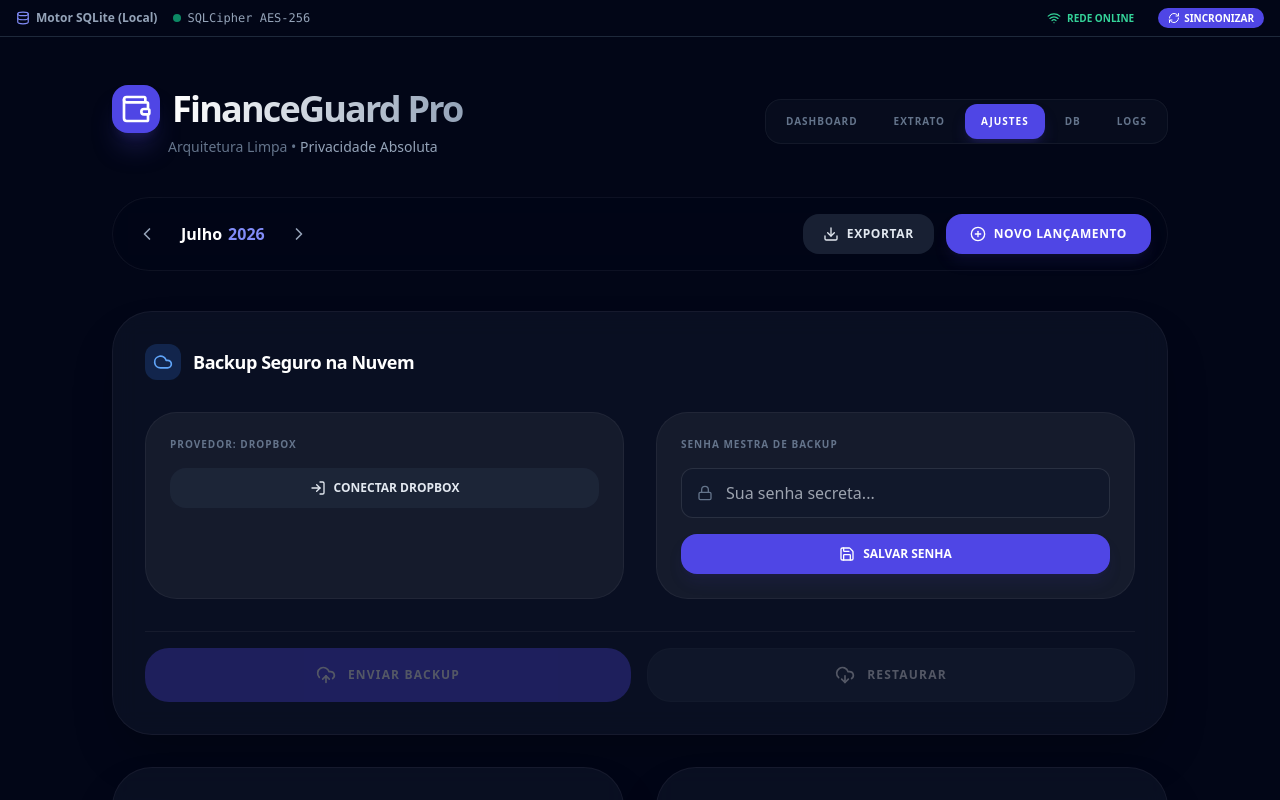
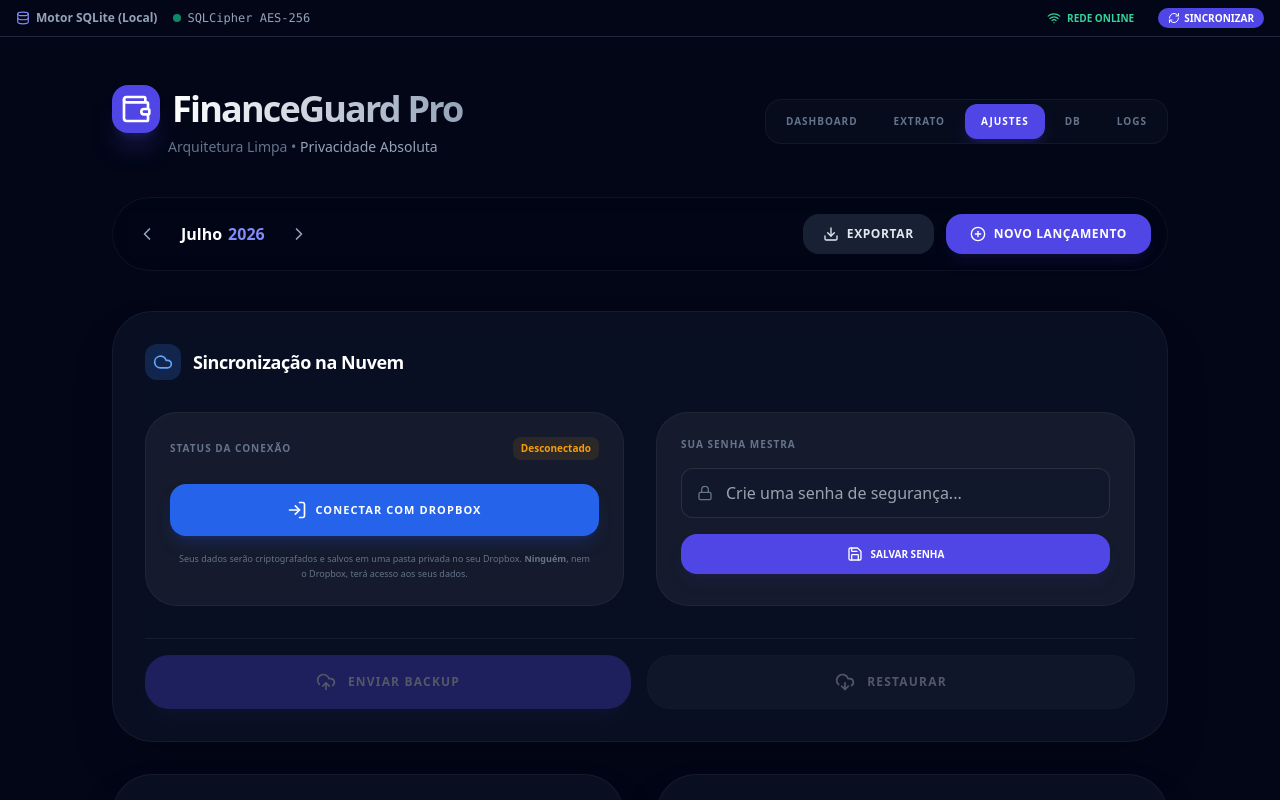
Before and after one commit to feliperibeirospn/financeguard, a React (Vite) app: page / in a window 1280 px wide. Both pictures are taken after a click on the button "AJUSTES". Shown: the top 800 px of the page. Built offline with nearby package versions, Linux system fonts and the light colour scheme.

Commit message:
adicionado feature, salvar backup e recuperar via dropbox api

```diff
--- a/src/infrastructure/datasources/storage/sqliteStorage.ts
+++ b/src/infrastructure/datasources/storage/sqliteStorage.ts
@@ -36,6 +36,7 @@ export interface SqliteDatabase {
     aiManageCategories?: boolean;
     backupConfig?: {
       dropboxToken?: string;
+      dropboxAppKey?: string;
       backupPassword?: string;
       lastCloudBackup?: string;
     };
--- /dev/null
+++ b/src/infrastructure/utils/dropboxOAuth.ts
@@ -0,0 +1,53 @@
+import { DropboxAuth } from 'dropbox';
+
+// Sua chave oficial registrada no Dropbox Console
+const CLIENT_ID = 'npc2tq3cd3vhad6';
+
+/**
+ * Retorna a URL de redirecionamento baseada no ambiente.
+ */
+const getRedirectUri = () => {
+  if (window.location.origin.includes('localhost') && !window.location.port) {
+     return 'http://localhost/';
+  }
+  return window.location.origin + '/';
+};
+
+/**
+ * Inicia o fluxo OAuth2 transparente para o usuário leigo.
+ * Corrigido: Para response_type 'token', o token_access_type deve ser 'online'.
+ */
+export const startDropboxAuth = async () => {
+  const dbxAuth = new DropboxAuth({ clientId: CLIENT_ID });
+  const redirectUri = getRedirectUri();
+
+  const authUrl = await dbxAuth.getAuthenticationUrl(
+    redirectUri,
+    undefined,
+    'token',
+    'online', // Alterado de 'offline' para 'online' para corrigir o erro de pedido inválido
+    undefined,
+    'none',
+    false
+  );
+
+  window.location.href = authUrl.toString();
+};
+
+/**
+ * Captura o token da URL após o redirecionamento
+ */
+export const getDropboxTokenFromUrl = (): string | null => {
+  const hash = window.location.hash;
+  if (!hash) return null;
+
+  const params = new URLSearchParams(hash.substring(1));
+  const token = params.get('access_token');
+
+  if (token) {
+    window.history.replaceState({}, document.title, window.location.pathname);
+    return token;
+  }
+
+  return null;
+};
--- a/src/presentation/hooks/useFinanceApp.ts
+++ b/src/presentation/hooks/useFinanceApp.ts
@@ -360,7 +360,7 @@ export const useFinanceApp = () => {
       setDb(prev => ({ ...prev, config: { ...prev.config, aiConfig: { provider, apiKey } } }));
       showToast('IA Configurada!', 'success');
     },
-    handleUpdateBackupConfig: (token?: string, password?: string) => {
+    handleUpdateBackupConfig: (token?: string, password?: string, appKey?: string) => {
       setDb(prev => ({
         ...prev,
         config: {
@@ -368,7 +368,8 @@ export const useFinanceApp = () => {
           backupConfig: {
             ...(prev.config.backupConfig || {}),
             ...(token !== undefined ? { dropboxToken: token } : {}),
-            ...(password !== undefined ? { backupPassword: password } : {})
+            ...(password !== undefined ? { backupPassword: password } : {}),
+            ...(appKey !== undefined ? { dropboxAppKey: appKey } : {})
           }
         }
       }));
--- a/src/presentation/pages/admin/Admin.tsx
+++ b/src/presentation/pages/admin/Admin.tsx
@@ -1,5 +1,6 @@
 import { useState } from 'react';
 import { Settings, Plus, Trash2, Save, Target, Tag, Sparkles, CalendarClock, Cloud, Lock, LogIn, DownloadCloud, UploadCloud, Loader2 } from 'lucide-react';
+import { startDropboxAuth } from '../../../infrastructure/utils/dropboxOAuth';
 import type { Category } from '../../../domain/categories/entities/categories';
 import type { AIProvider, Recorrencia } from '../../../infrastructure/datasources/storage/sqliteStorage';
 
@@ -9,13 +10,13 @@ interface AdminPageProps {
   recorrencias: Recorrencia[];
   aiConfig?: { provider: AIProvider, apiKey: string };
   aiManageCategories: boolean;
-  backupConfig?: { dropboxToken?: string, backupPassword?: string, lastCloudBackup?: string };
+  backupConfig?: { dropboxToken?: string, dropboxAppKey?: string, backupPassword?: string, lastCloudBackup?: string };
   isCloudSyncing: boolean;
   onUpdateSavingsTarget: (pct: number) => void;
   onUpdateCategories: (categories: Category[]) => void;
   onUpdateAIConfig: (provider: AIProvider, apiKey: string) => void;
   onUpdateAIManageCategories: (active: boolean) => void;
-  onUpdateBackupConfig: (token?: string, password?: string) => void;
+  onUpdateBackupConfig: (token?: string, password?: string, appKey?: string) => void;
   onAddRecurring: (rec: Omit<Recorrencia, 'id'>) => void;
   onDeleteRecurring: (id: string) => void;
   onDropboxBackup: () => void;
@@ -45,23 +46,14 @@ export const AdminPage = ({
   const [newTarget, setNewTarget] = useState(savingsTargetPct);
   const [editingCategory, setEditingCategory] = useState<Partial<Category> | null>(null);
 
-  // Recurrence States
+  // States
   const [isAddingRec, setIsAddingRec] = useState(false);
   const [recForm, setRecForm] = useState({
     descricao: '', valor: '', categoria_id: categories[0]?.id || '', dia: 1, forma_pagamento: 'dinheiro'
   });
-
-  // IA States
   const [aiProvider, setAiProvider] = useState<AIProvider>(aiConfig?.provider || 'groq');
   const [aiKey, setAiKey] = useState(aiConfig?.apiKey || '');
-
-  // Backup States
   const [backupPass, setBackupPass] = useState(backupConfig?.backupPassword || '');
-
-  const handleConnectDropbox = () => {
-    const token = prompt("Insira seu Access Token do Dropbox (gerado no App Console):");
-    if (token) onUpdateBackupConfig(token);
-  };
 
   const handleSaveRec = () => {
     if (!recForm.descricao || !recForm.valor) return;
@@ -88,41 +80,75 @@ export const AdminPage = ({
   return (
     <div className="space-y-8 animate-in fade-in slide-in-from-bottom-4 duration-700">
 
-      {/* SEÇÃO 1: NUVEM E SEGURANÇA */}
+      {/* SEÇÃO 1: NUVEM E SEGURANÇA (Simplificada para leigos) */}
       <section className="glass-card p-8 rounded-[2.5rem] space-y-8">
         <div className="flex items-center gap-3 mb-2">
           <div className="p-2 bg-blue-500/20 rounded-xl"><Cloud className="text-blue-400 size-5" /></div>
-          <h3 className="font-black text-white text-lg tracking-tight">Backup Seguro na Nuvem</h3>
+          <h3 className="font-black text-white text-lg tracking-tight">Sincronização na Nuvem</h3>
         </div>
 
         <div className="grid grid-cols-1 md:grid-cols-2 gap-8">
-          <div className="space-y-4 p-6 bg-white/5 rounded-[2rem] border border-white/5">
-            <div className="flex justify-between items-center">
-               <label className="text-[10px] font-black text-slate-500 uppercase tracking-widest block">Provedor: Dropbox</label>
-               {backupConfig?.dropboxToken && <span className="text-[10px] font-bold text-emerald-500 bg-emerald-500/10 px-2 py-1 rounded-lg">Conectado</span>}
+          {/* Login Dropbox */}
+          <div className="space-y-4 p-6 bg-white/5 rounded-[2rem] border border-white/5 flex flex-col justify-center">
+            <div className="flex justify-between items-center mb-2">
+               <label className="text-[10px] font-black text-slate-500 uppercase tracking-widest block">Status da Conexão</label>
+               {backupConfig?.dropboxToken ? (
+                 <span className="text-[10px] font-bold text-emerald-500 bg-emerald-500/10 px-2 py-1 rounded-lg">✓ Conectado ao Dropbox</span>
+               ) : (
+                 <span className="text-[10px] font-bold text-amber-500 bg-amber-500/10 px-2 py-1 rounded-lg">Desconectado</span>
+               )}
             </div>
-            <button onClick={handleConnectDropbox} className="btn-secondary w-full py-3 rounded-2xl text-xs font-bold uppercase flex items-center justify-center gap-2">
-              <LogIn className="size-4" /> {backupConfig?.dropboxToken ? 'Trocar Conta' : 'Conectar Dropbox'}
+
+            <button
+              onClick={startDropboxAuth}
+              className="w-full py-4 bg-blue-600 hover:bg-blue-500 text-white rounded-2xl text-[11px] font-black uppercase tracking-widest flex items-center justify-center gap-2 transition-all shadow-lg shadow-blue-900/40 active:scale-95"
+            >
+              <LogIn className="size-5" />
+              {backupConfig?.dropboxToken ? 'Trocar Conta Dropbox' : 'Conectar com Dropbox'}
             </button>
+
+            <p className="text-[9px] text-slate-500 leading-relaxed text-center mt-2 px-2">
+              Seus dados serão criptografados e salvos em uma pasta privada no seu Dropbox.
+              <strong> Ninguém</strong>, nem o Dropbox, terá acesso aos seus dados.
+            </p>
           </div>
 
+          {/* Senha de Backup */}
           <div className="space-y-4 p-6 bg-white/5 rounded-[2rem] border border-white/5">
-            <label className="text-[10px] font-black text-slate-500 uppercase tracking-widest block">Senha Mestra de Backup</label>
+            <label className="text-[10px] font-black text-slate-500 uppercase tracking-widest block">Sua Senha Mestra</label>
             <div className="relative">
-              <input type="password" value={backupPass} onChange={(e) => setBackupPass(e.target.value)} placeholder="Sua senha secreta..." className="w-full bg-slate-900/50 border border-white/10 rounded-xl px-4 py-3 pl-11 text-white focus:outline-none" />
+              <input
+                type="password"
+                value={backupPass}
+                onChange={(e) => setBackupPass(e.target.value)}
+                placeholder="Crie uma senha de segurança..."
+                className="w-full bg-slate-900/50 border border-white/10 rounded-xl px-4 py-3 pl-11 text-white focus:outline-none focus:border-blue-500"
+              />
               <Lock className="absolute left-4 top-1/2 -translate-y-1/2 size-4 text-slate-500" />
             </div>
-            <button onClick={() => onUpdateBackupConfig(undefined, backupPass)} className="btn-primary w-full py-3 rounded-2xl text-xs font-bold uppercase flex items-center justify-center gap-2">
+            <button
+              onClick={() => onUpdateBackupConfig(undefined, backupPass)}
+              className="btn-primary w-full py-3 rounded-2xl text-[10px] font-black uppercase flex items-center justify-center gap-2"
+            >
               <Save className="size-4" /> Salvar Senha
             </button>
           </div>
         </div>
 
+        {/* Ações de Backup */}
         <div className="flex flex-col md:flex-row gap-4 pt-4 border-t border-white/5">
-          <button disabled={!backupConfig?.dropboxToken || !backupConfig?.backupPassword || isCloudSyncing} onClick={onDropboxBackup} className="flex-1 py-4 bg-indigo-600 hover:bg-indigo-500 disabled:opacity-30 text-white rounded-[1.5rem] font-black text-xs uppercase tracking-widest flex items-center justify-center gap-3 transition-all">
+          <button
+            disabled={!backupConfig?.dropboxToken || !backupConfig?.backupPassword || isCloudSyncing}
+            onClick={onDropboxBackup}
+            className="flex-1 py-4 bg-indigo-600 hover:bg-indigo-500 disabled:opacity-30 text-white rounded-[1.5rem] font-black text-xs uppercase tracking-widest flex items-center justify-center gap-3 transition-all active:scale-95 shadow-xl shadow-indigo-900/20"
+          >
             {isCloudSyncing ? <Loader2 className="size-5 animate-spin" /> : <UploadCloud className="size-5" />} Enviar Backup
           </button>
-          <button disabled={!backupConfig?.dropboxToken || !backupConfig?.backupPassword || isCloudSyncing} onClick={() => onDropboxRestore()} className="flex-1 py-4 bg-slate-800 hover:bg-slate-700 disabled:opacity-30 text-white rounded-[1.5rem] font-black text-xs uppercase tracking-widest flex items-center justify-center gap-3 transition-all border border-white/5">
+          <button
+            disabled={!backupConfig?.dropboxToken || !backupConfig?.backupPassword || isCloudSyncing}
+            onClick={() => onDropboxRestore()}
+            className="flex-1 py-4 bg-slate-800 hover:bg-slate-700 disabled:opacity-30 text-white rounded-[1.5rem] font-black text-xs uppercase tracking-widest flex items-center justify-center gap-3 transition-all border border-white/5 active:scale-95"
+          >
             {isCloudSyncing ? <Loader2 className="size-5 animate-spin" /> : <DownloadCloud className="size-5" />} Restaurar
           </button>
         </div>
@@ -182,6 +208,7 @@ export const AdminPage = ({
         </section>
       </div>
 
+      {/* SEÇÃO 3: CONTAS FIXAS */}
       <section className="glass-card p-8 rounded-[2.5rem] space-y-6">
         <div className="flex items-center justify-between mb-2">
           <div className="flex items-center gap-3"><CalendarClock className="text-amber-400 size-5" /><h3 className="font-black text-white text-lg tracking-tight">Contas Fixas</h3></div>
```
Also changed, not shown: src/App.tsx (+10 -0 lines).
